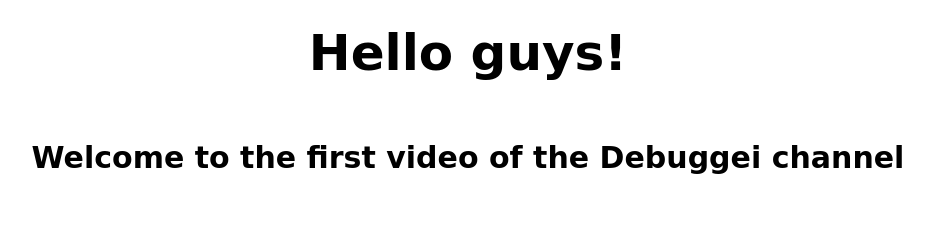
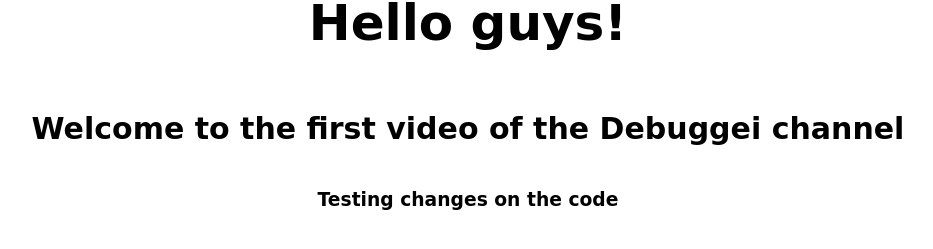
Before and after one commit to hmaranhao/codesandbox-test, a website: page index.html in a window 1280 px wide. Shown: the part 455-704 px from the top of the page, without its empty margins (172-1105 px from the left). Drawn offline with Linux system fonts and the light colour scheme; a web font is replaced by a local one.

Commit message:
commit test

```diff
--- a/index.html
+++ b/index.html
@@ -22,6 +22,9 @@
       <h2>
         Welcome to the first video of the Debuggei channel
       </h2>
+      <h3>
+        Testing changes on the code
+      </h3>
     </div>
   </body>
 </html>
```
